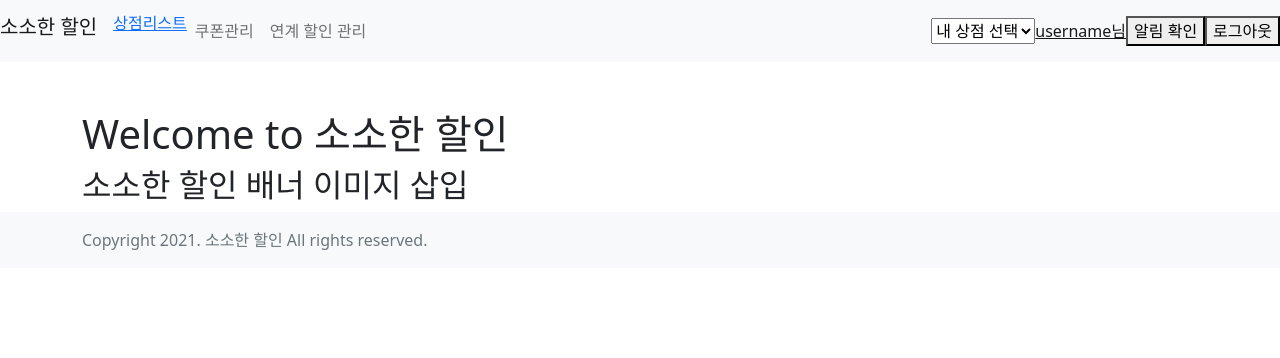
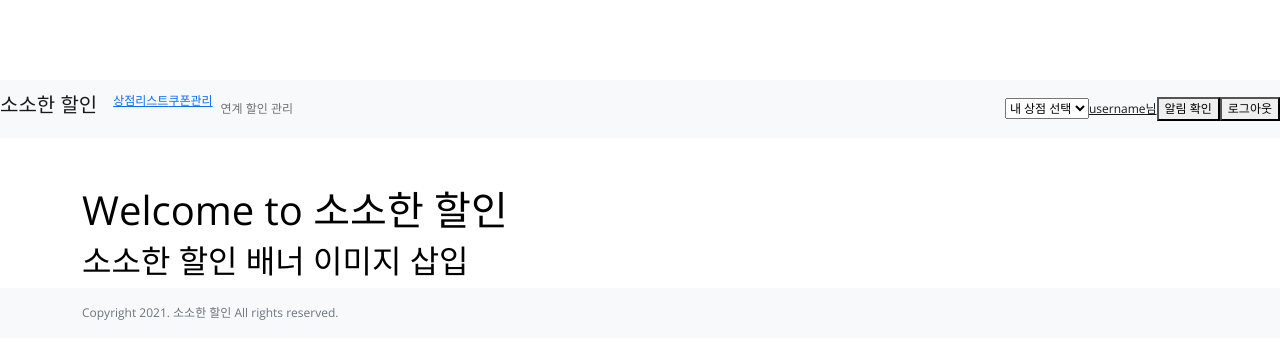
Before and after one commit to miinsun/sosohan_halin, a React (Create React App) app: page /banner in a window 1280 px wide. Shown: the top 358 px of the page. Built offline with nearby package versions, Linux system fonts and the light colour scheme; what redux-pender would draw is missing.

Commit message:
[UPDATE] 쿠폰관리 pages 연결

```diff
--- a/src/container/TheHeader.js
+++ b/src/container/TheHeader.js
@@ -21,10 +21,11 @@ const TheHeader = () => {
         <Collapse isOpen={!collapsed} navbar className="me-auto mb-2 mb-md-0">
           <Nav navbar>
             <NavItem>
-            <Link to="/storelist">상점리스트</Link>
+              <Link to="/storelist">상점리스트</Link>
             </NavItem>
             <NavItem>
-              <NavLink href="#">쿠폰관리</NavLink>
+              {/* <NavLink href="#">쿠폰관리</NavLink> */}
+              <Link to="/couponManage">쿠폰관리</Link>
             </NavItem>
             <NavItem>
               <NavLink href="#">연계 할인 관리</NavLink>
--- a/src/pages/CouponManage/components/CouponRegisterForm.js
+++ b/src/pages/CouponManage/components/CouponRegisterForm.js
@@ -2,6 +2,7 @@
 /* eslint-disable no-undef */
 /* eslint-disable react/destructuring-assignment */
 import React, { Component } from "react";
+import { Link } from "react-router-dom";
 import "../../LinkReceptionHistory/components/LinkHistory.css";
 import DoBtn from "../../LinkSuggestion/components/DoBtn";
 
@@ -26,6 +27,7 @@ class MyCouponList extends Component {
         </div>
 
         <DoBtn do="등록" />
+        {/* 궁금한 점: <Link>는 페이지 이동에서만 사용하는건가? 이건 서버에서 처리가 필요한건데... */}
       </form>
 
     );
--- a/src/pages/CouponManage/components/MyCouponList.js
+++ b/src/pages/CouponManage/components/MyCouponList.js
@@ -2,6 +2,7 @@
 /* eslint-disable no-undef */
 /* eslint-disable react/destructuring-assignment */
 import React, { Component } from "react";
+import { Link } from "react-router-dom";
 import "../../LinkReceptionHistory/components/LinkHistory.css";
 import OneButton2 from "../../../OneButton";
 
@@ -29,7 +30,7 @@ class MyCouponList extends Component {
             <td>Mark</td>
             <td>Otto</td>
             <td>@mdo</td>
-            <td><OneButton2 title="수정" /> <OneButton2 title="삭제" /></td>
+            <td><Link><OneButton2 title="수정" /></Link> <OneButton2 title="삭제" /></td>
           </tr>
           <tr>
             <th scope="row">2</th>
```
Also changed, not shown: src/routes.js (+13 -0 lines).
